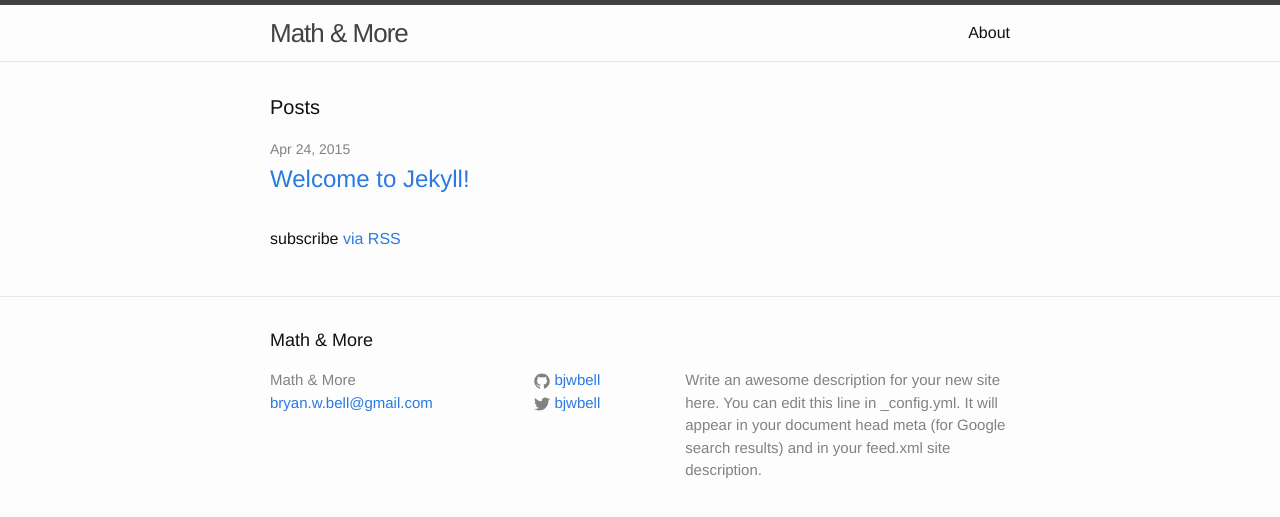
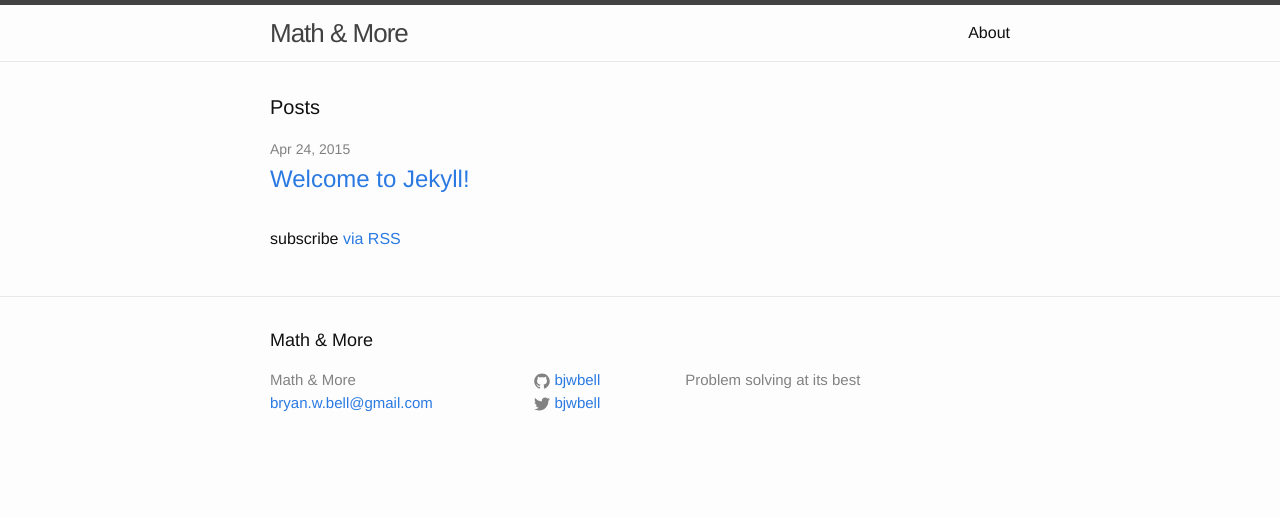
Before and after one commit to bjwbell/bjwbell.github.io, a Jekyll site: the page built from index.html, in a window 1280 px wide. Shown: the top 517 px of the page. Built offline with Jekyll 4.4.1, drawn with Linux system fonts in a browser that asks for light colours.

Commit message:
Added site description

```diff
--- a/_config.yml
+++ b/_config.yml
@@ -2,9 +2,7 @@
 title: Math & More
 email: bryan.w.bell@gmail.com
 description: > # this means to ignore newlines until "baseurl:"
-  Write an awesome description for your new site here. You can edit this
-  line in _config.yml. It will appear in your document head meta (for
-  Google search results) and in your feed.xml site description.
+  Problem solving at its best
 baseurl: "" # the subpath of your site, e.g. /blog/
 url: "https://bjwbell.github.io" # the base hostname & protocol for your site
 twitter_username: bjwbell
```
